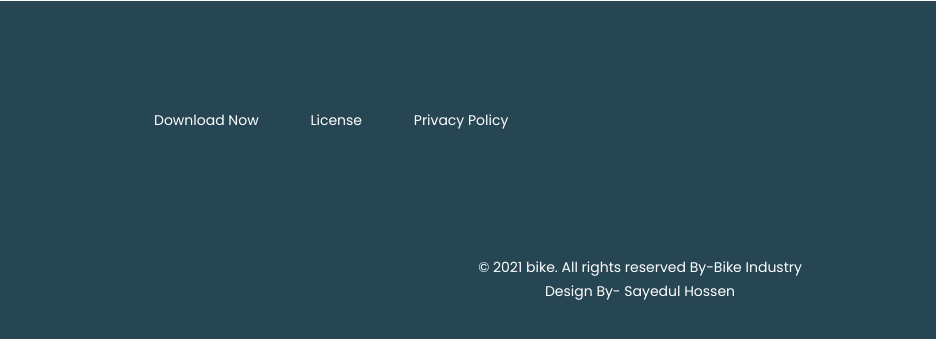
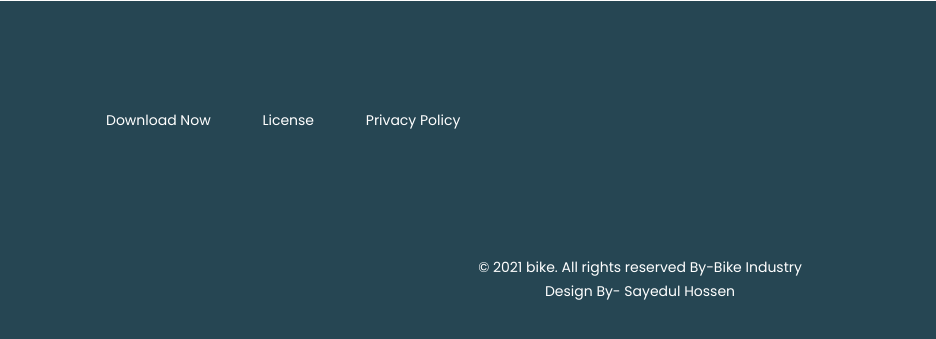
Before and after one commit to Sayedulhossen/honda-cbr-bootstrap-assignment, a plain HTML site: page index.html in a window 1280 px wide. Shown: the part 4303-4642 px from the top of the page, 0-936 px from the left. Drawn offline with nearby package versions, Linux system fonts and the light colour scheme.

Commit message:
finished

```diff
--- a/index.html
+++ b/index.html
@@ -405,7 +405,7 @@
                 <div class="col-lg-8 col-md-8 col-sm-12 d-flex align-items-center">
                     <div>
                         <p>
-                            <small class="ms-5 ms-sm-5"><span class="mx-4">Download Now</span>
+                            <small><span class="mx-4">Download Now</span>
                                 <span class="mx-4">License</span>
                                 <span class="mx-4">Privacy Policy</span>
                             </small>
```
